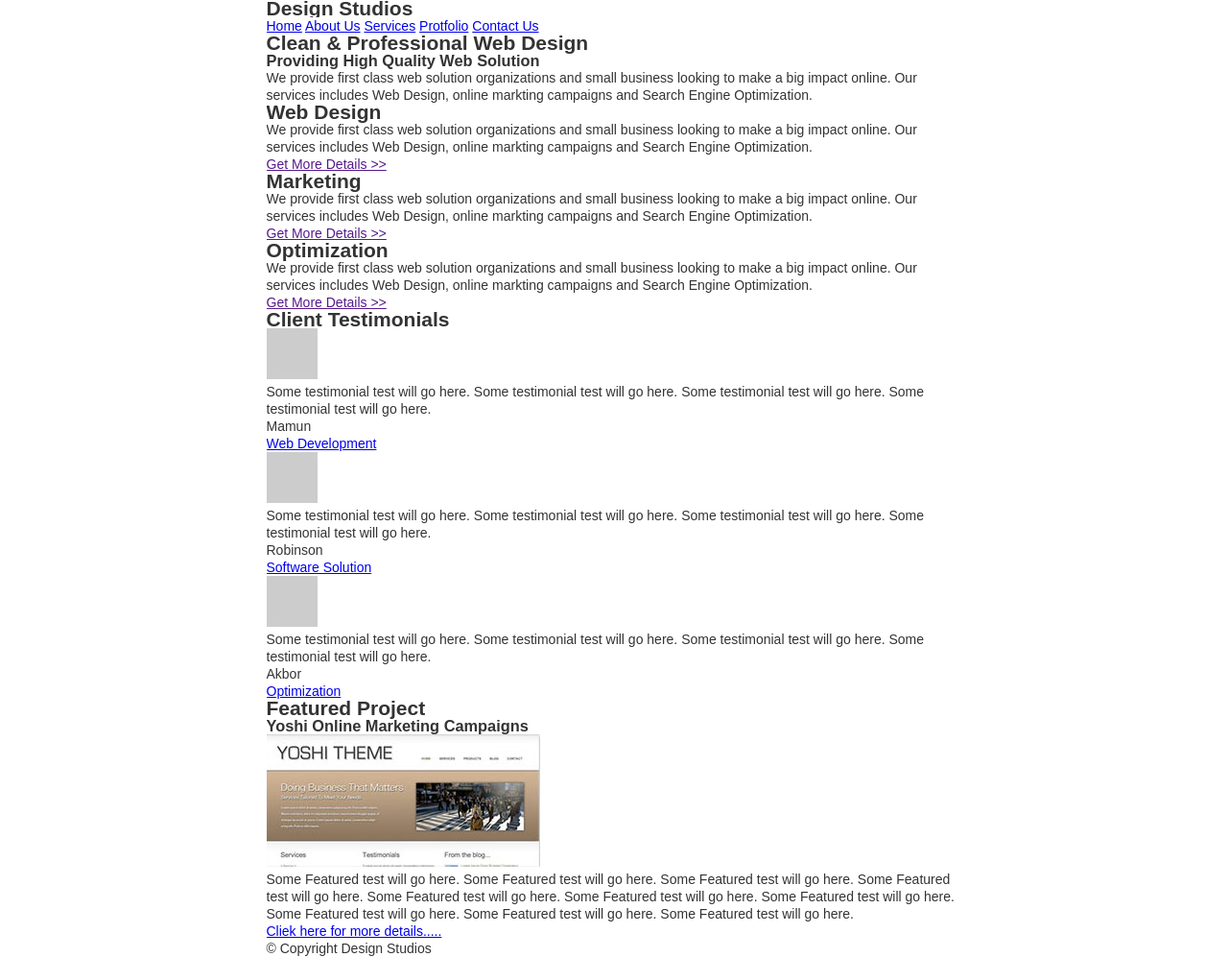
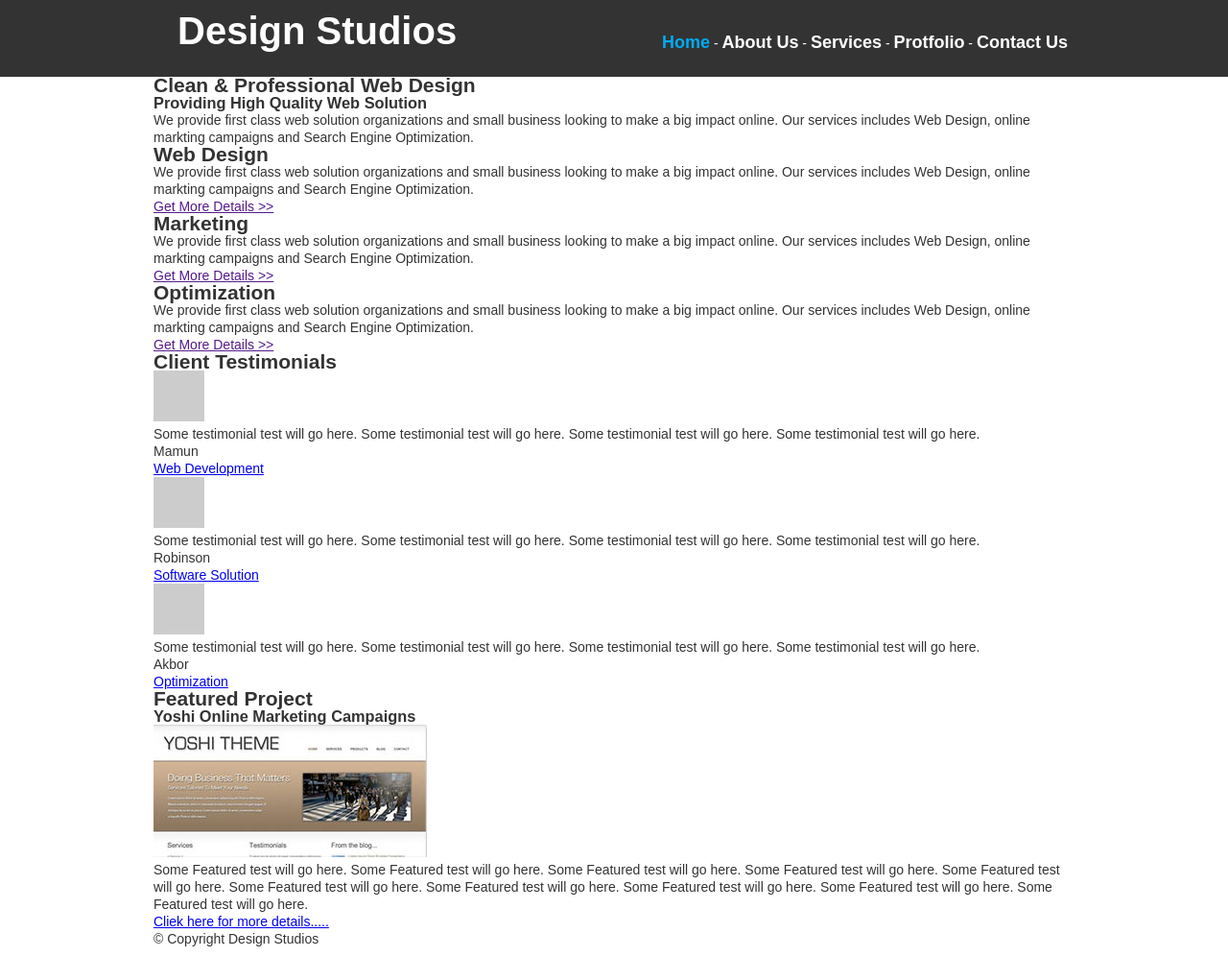
Before and after one commit to zamanwebdeveloper/02.ImagetoHTML-CSSConversion, a plain HTML site: page index.html in a window 1280 px wide. Shown: the whole page at 96% size. Drawn offline with Linux system fonts and the light colour scheme.

Commit message:
4/8 JPG Image to HTML/CSS Conversion (Part-04) Completed.

```diff
--- a/index.html
+++ b/index.html
@@ -12,10 +12,10 @@
 				<h2>Design Studios</h2>
 			</div>
 			<div class="headerright clear">
-				<a href="#">Home</a>
-				<a href="#">About Us</a>
-				<a href="#">Services</a>
-				<a href="#">Protfolio</a>
+				<a href="#" id="active">Home</a> -
+				<a href="#">About Us</a> -
+				<a href="#">Services</a> -
+				<a href="#">Protfolio</a> -
 				<a href="#">Contact Us</a>
 			</div>
 		</div>
--- a/style.css
+++ b/style.css
@@ -1,14 +1,32 @@
 *{margin:0; padding:0; outline:0}
 body{font-family:arial; font-size:14px; line-height:18px; color:#333;}
-.template{width:725px; margin:0 auto}
+.template{width:960px; margin:0 auto}
 .clear{overflow:hidden;}
-.headersection{}
+.headersection{background:#333333; height:80px;}
 .header{}
-.headerleft{}
-.headerleft h2{}
-.headerright{}
-.headerright a{}
-.headerright a:hover{}
+.headerleft {
+    width: 520px;
+    color: #fff;
+    float: left;
+}
+.headerleft h2{
+	font-size: 40px;
+    line-height: 65px;
+    padding-left: 25px;
+}
+.headerright {
+    width: 430px;
+    float: right;
+    color: #fff;
+    padding-top: 35px;
+}
+.headerright a {
+    color: #fff;
+    text-decoration: none;
+    font-size: 18px;
+    font-weight: bold;
+}
+.headerright a:hover, #active{color:#00ACF3;}
 .mainsection{}
 .slogansection{}
 .slogansection h2{}
```
